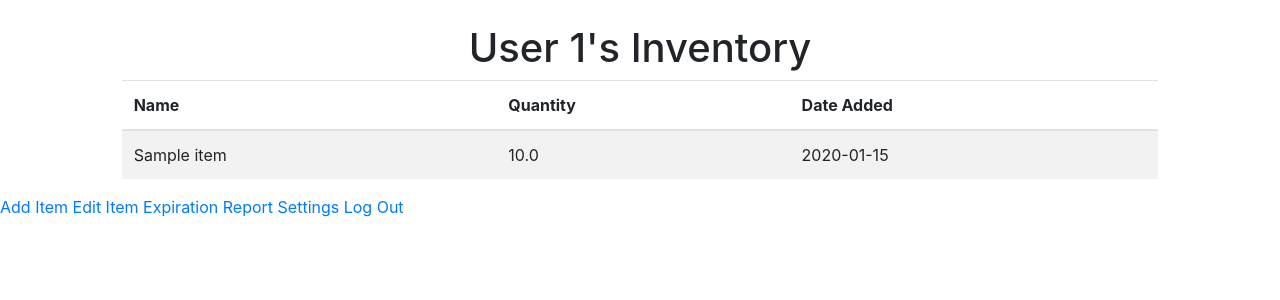
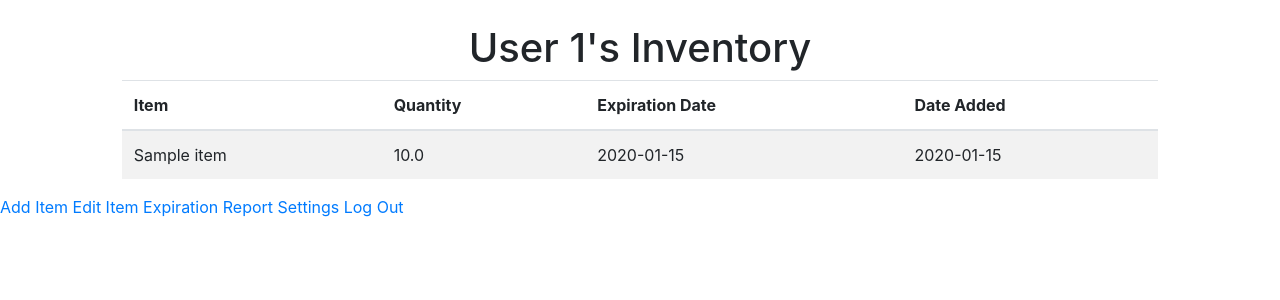
Before and after one commit to kayteecannon/hb-capstone-project, a Flask app: page /user/1/inventory in a window 1280 px wide. Shown: the part 56-356 px from the top of the page. Run offline with Flask 2, Linux system fonts and the light colour scheme; the visitor is signed in with stand-in values (Sample User, id 1); tables that the repository leaves empty hold one stand-in row (values such as "Sample post"); some libraries are stand-ins or nearby versions.

Commit message:
Adds expiration date column to User Inventory page

```diff
--- a/templates/user-inventory.html
+++ b/templates/user-inventory.html
@@ -35,8 +35,9 @@
     <table class="table table-hover table-striped">
       <thead>
         <tr>
-            <th>Name</th>
+            <th>Item</th>
             <th>Quantity</th>
+            <th>Expiration Date</th>
             <th>Date Added</th>
         </tr>
       </thead>
@@ -44,6 +45,7 @@
       <tr id="item-{{item.item_id}}-row">
         <td>{{ item.name }}</td>
         <td>{{ item.quantity }}</td>
+        <td>{{ item.expiration_date.strftime('%Y-%m-%d') }}</td>
         <td>{{ item.date_added.strftime('%Y-%m-%d') }}</td>
       </tr>
       {% endfor %}
```
